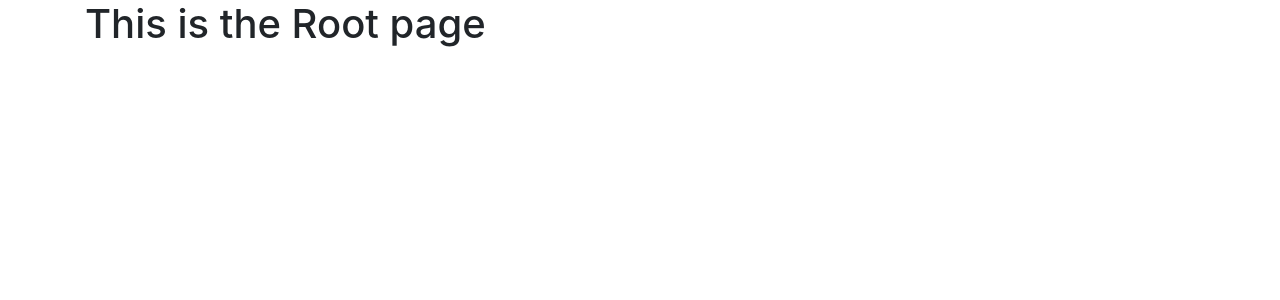
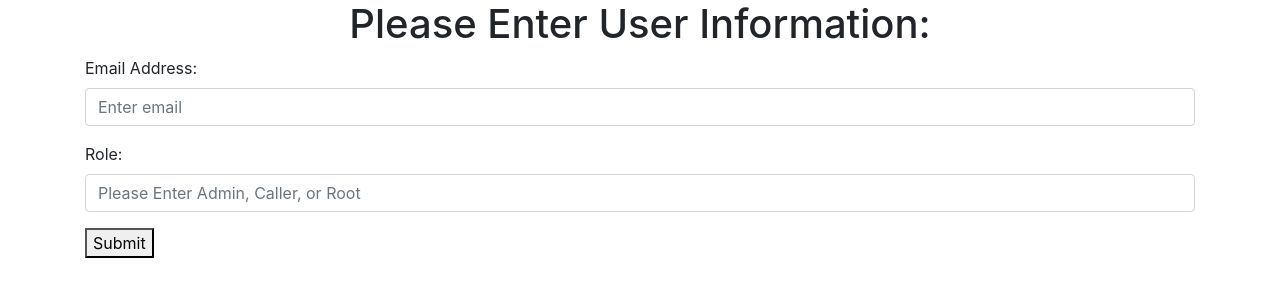
Before and after one commit to Chronicsanity/Capstone-SRA-Cameron, a Flask app: template website/templates/root.html in a window 1280 px wide. Shown: the part 56-356 px from the top of the page. Run offline with Flask 2, Linux system fonts and the light colour scheme; the template is opened without the code that fills it, so the values that code supplies are empty; some libraries are stand-ins or nearby versions.

Commit message:
Update root.html

```diff
--- a/website/templates/root.html
+++ b/website/templates/root.html
@@ -1,5 +1,22 @@
 {% extends "base.html"%} {%block title %}Root{% endblock %} {% block content %}
 
-<h1>This is the Root page</h1>
+
+<form method="POST">
+    <h1 align = "center">Please Enter User Information: </h1>
+
+        <div class = "form-group">
+            <label for="email">Email Address: </label>
+            <input type="email" class="form-control" id="email" name="email" placeholder="Enter email" />
+        </div>
+
+        <div class = "form-group">
+            <label for="role">Role: </label>
+            <input type="role" class="form-control" id="role" name="role" placeholder="Please Enter Admin, Caller, or Root" />
+        </div>
+
+        <div>
+            <button type="submit">Submit</button>
+        </div>
+</form>
 
 {% endblock %}
```
